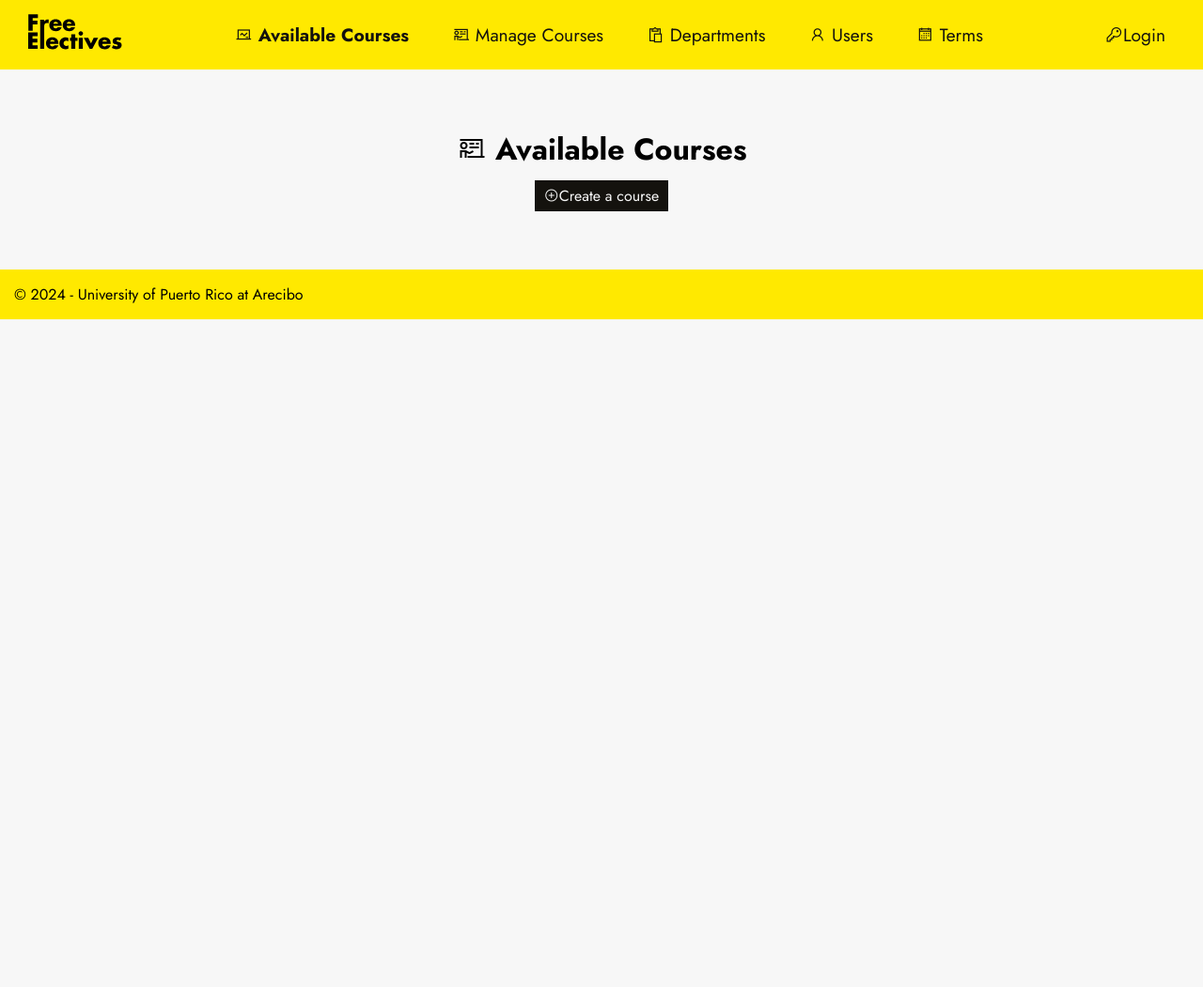
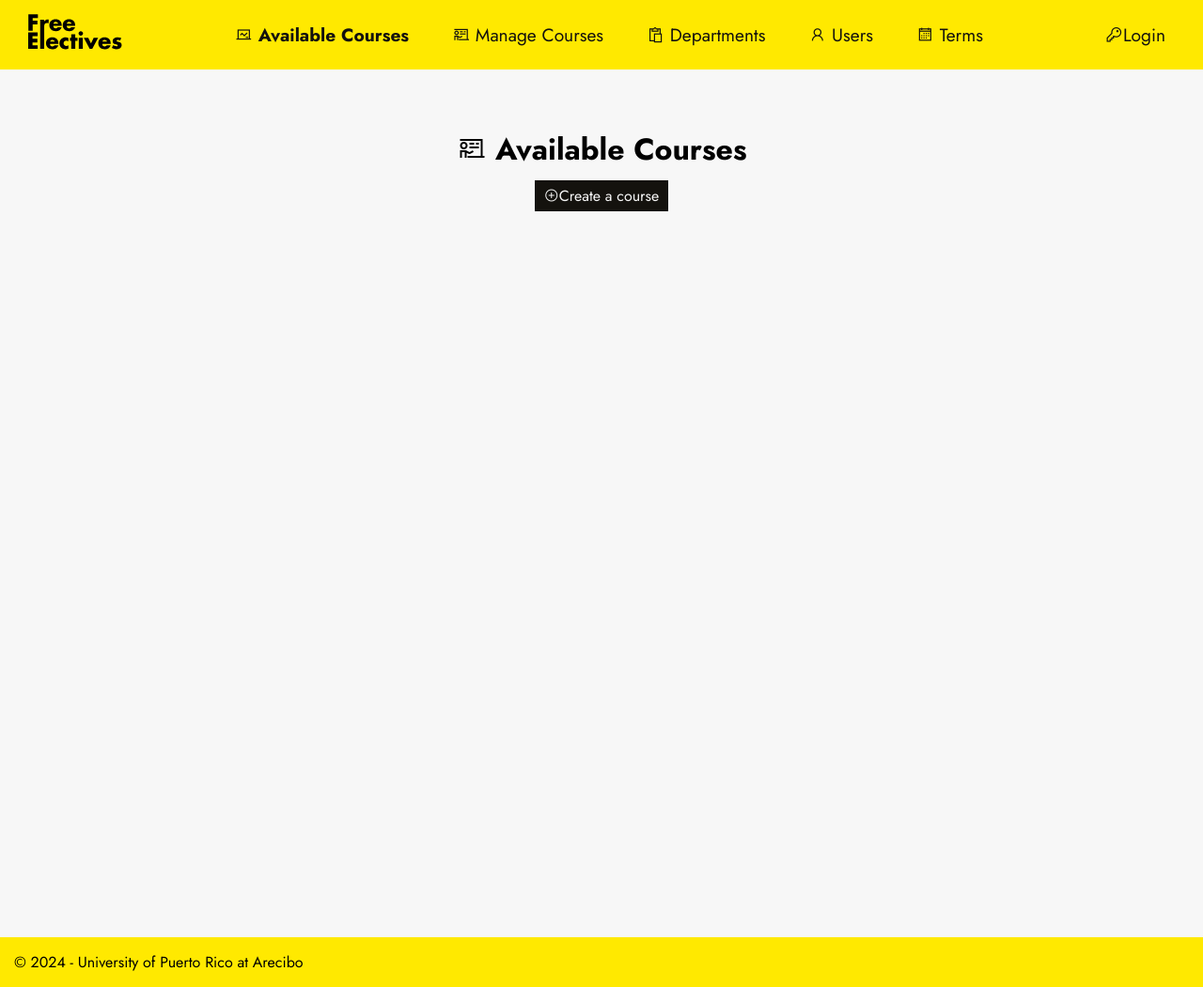
Before and after one commit to juanmelendez28/ccom4019-proyecto, a PHP site: template views/courses.php in a window 1280 px wide. Shown: the whole page at 94% size. Before the commit the page ends 340 px from the top, so only its background shows below. Run offline with PHP 8.4, Linux system fonts and the light colour scheme; the template is opened without the code that fills it, so the values that code supplies are empty.

Commit message:
fix on body to stick footer to the bottom

```diff
--- a/css/main.css
+++ b/css/main.css
@@ -39,6 +39,10 @@
 body {
   font-family: var(--text-font);
   background-color: var(--white-300);
+}
+
+main{
+  min-height: 100vh;
 }
 
 a {
```
